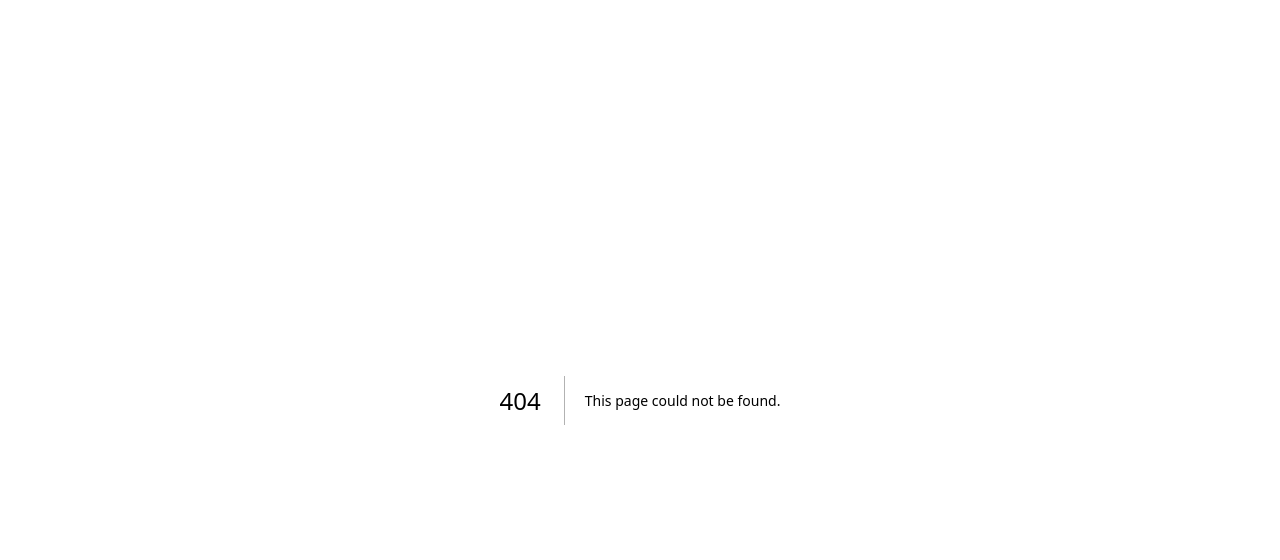
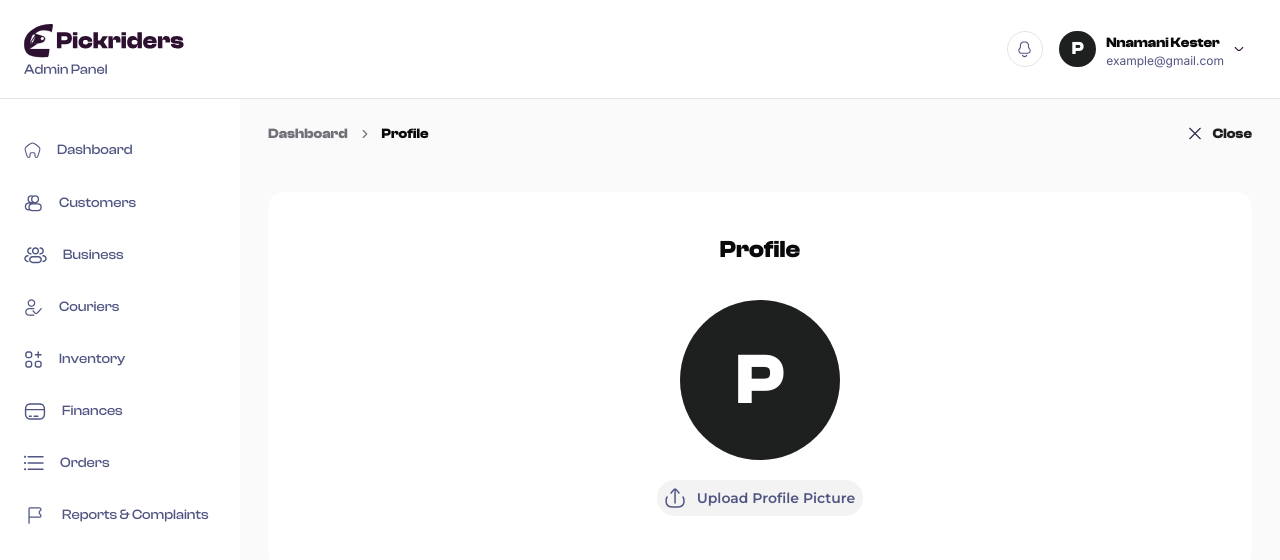
Before and after one commit to Pickriders/pickrider-admin, a Next.js app: page /dashboard/profile in a window 1280 px wide. Before the commit this address had no page. Shown: the top 560 px of the page. Built offline with nearby package versions, Linux system fonts and the light colour scheme.

Commit message:
added:pofile page

```diff
--- /dev/null
+++ b/src/app/(dashboard)/dashboard/profile/page.tsx
@@ -0,0 +1,57 @@
+import { SVG } from "@/components/svg";
+import { UI } from "@/components/ui";
+import Link from "next/link";
+
+const ProfilePage = () => {
+  return (
+    <div>
+      <div className="flex items-center justify-between">
+        <UI.Breadcrumb>
+          <UI.BreadcrumbList>
+            <UI.BreadcrumbItem>
+              <UI.BreadcrumbLink href="/dashboard">Dashboard</UI.BreadcrumbLink>
+            </UI.BreadcrumbItem>
+            <UI.BreadcrumbSeparator />
+            <UI.BreadcrumbItem>
+              <UI.BreadcrumbPage>Profile</UI.BreadcrumbPage>
+            </UI.BreadcrumbItem>
+          </UI.BreadcrumbList>
+        </UI.Breadcrumb>
+        <Link
+          href={"/dashboard"}
+          className="font-semibold flex items-center gap-x-2 text-sm text-[#1E1F1F] font-clash-display"
+        >
+          <SVG.XIcon width={18} />
+          Close
+        </Link>
+      </div>
+
+      <section className="mt-[3rem] bg-background rounded-2xl py-10 px-8">
+        <div className="w-[25rem] mx-auto ">
+          <h1 className="text-center text-[1.5rem] font-clash-display font-semibold">
+            Profile
+          </h1>
+
+          <div>
+            <div className="size-[10rem] rounded-full bg-primary-black mx-auto mt-[2rem] text-7xl font-semibold font-clash-display grid place-items-center text-white">
+              P
+            </div>
+
+            <div className="grid place-items-center mt-5">
+              <input type="file" name="" id="profile-pic" className="hidden" />
+              <label
+                htmlFor="profile-pic"
+                className="flex cursor-pointer items-center text-primary-gray text-sm font-montserrat font-semibold px-2 py-2 rounded-full bg-[#F3F3F3] gap-x-3"
+              >
+                <SVG.UploadIcon />
+                Upload Profile Picture
+              </label>
+            </div>
+          </div>
+          <form action="" className="mt-3"></form>
+        </div>
+      </section>
+    </div>
+  );
+};
+export default ProfilePage;
--- a/src/app/layout.tsx
+++ b/src/app/layout.tsx
@@ -24,14 +24,14 @@ export default function RootLayout({
       className={cn(clashDisplay.variable, montserrat.variable)}
     >
       <body className={inter.className}>
-        <ThemeProvider
+        {/* <ThemeProvider
           attribute="class"
           defaultTheme="system"
           enableSystem
           disableTransitionOnChange
-        >
-          {children}
-        </ThemeProvider>
+        > */}
+        {children}
+        {/* </ThemeProvider> */}
       </body>
     </html>
   );
--- a/src/components/layouts/Header/UserMenu/index.tsx
+++ b/src/components/layouts/Header/UserMenu/index.tsx
@@ -22,11 +22,14 @@ export const UserMenu = () => {
         </div>
       </UI.DropdownMenuTrigger>
       <UI.DropdownMenuContent sideOffset={20} className="w-[215px]">
-        <UI.DropdownMenuItem>
-          <div className="flex items-center gap-x-2 text-sm font-montserrat font-semibold text-primary-gray">
+        <UI.DropdownMenuItem asChild>
+          <Link
+            href={"/dashboard/profile"}
+            className="flex items-center gap-x-2 text-sm font-montserrat font-semibold text-primary-gray"
+          >
             <SVG.PersonEdit />
             Profile
-          </div>
+          </Link>
         </UI.DropdownMenuItem>
         <UI.DropdownMenuItem>
           <div className="flex items-center gap-x-2 text-sm font-semibold font-montserrat text-primary-gray">
--- /dev/null
+++ b/src/components/svg/UploadIcon.tsx
@@ -0,0 +1,20 @@
+export const UploadIcon = () => {
+  return (
+    <svg
+      width="20"
+      height="20"
+      viewBox="0 0 27 27"
+      fill="none"
+      xmlns="http://www.w3.org/2000/svg"
+    >
+      <path
+        d="M11.1699 1.65002C11.7087 1.10913 12.3067 0.660738 13.0709 0.538975C13.2338 0.513035 13.398 0.5 13.5625 0.5C13.727 0.5 13.8913 0.513035 14.0541 0.538975C14.8183 0.660738 15.4163 1.10913 15.9552 1.65003C16.4802 2.17712 17.0668 2.91701 17.7778 3.81365L19.6794 6.21204C20.0226 6.6448 19.9499 7.27378 19.5171 7.61691C19.0844 7.96004 18.4554 7.88739 18.1123 7.45463L16.2485 5.104C15.5042 4.1653 14.9927 3.52263 14.5625 3.08603V20.1667C14.5625 20.719 14.1148 21.1667 13.5625 21.1667C13.0102 21.1667 12.5625 20.719 12.5625 20.1667V3.08603C12.1323 3.52263 11.6208 4.1653 10.8766 5.104L9.01276 7.45463C8.66963 7.88739 8.04064 7.96004 7.60789 7.61691C7.17513 7.27378 7.10247 6.6448 7.4456 6.21204L9.34726 3.81366C10.0582 2.91703 10.6448 2.17711 11.1699 1.65002Z"
+        fill="#505582"
+      />
+      <path
+        d="M25.0292 11.5661C24.6975 11.1245 24.0707 11.0354 23.6291 11.3671C23.1875 11.6988 23.0984 12.3257 23.4301 12.7672C24.1414 13.7142 24.5625 14.8898 24.5625 16.1667V17.5C24.5625 18.7769 24.5594 19.2989 24.4927 19.7198C24.1087 22.1445 22.207 24.0462 19.7823 24.4302C19.3614 24.4969 18.8394 24.5 17.5625 24.5H9.56251C8.28562 24.5 7.76361 24.4969 7.34272 24.4302C4.91799 24.0462 3.01632 22.1445 2.63228 19.7198C2.56561 19.2989 2.56251 18.7769 2.56251 17.5V16.1667C2.56251 14.8898 2.98361 13.7142 3.69492 12.7672C4.02661 12.3257 3.93752 11.6988 3.49593 11.3671C3.05435 11.0354 2.42748 11.1245 2.09579 11.5661C1.13326 12.8475 0.562511 14.4419 0.562511 16.1667L0.562505 17.6078C0.562415 18.7438 0.562361 19.4358 0.656901 20.0327C1.17648 23.3132 3.74934 25.886 7.02985 26.4056C7.62675 26.5001 8.31874 26.5001 9.45478 26.5H17.6702C18.8063 26.5001 19.4983 26.5001 20.0952 26.4056C23.3757 25.886 25.9485 23.3132 26.4681 20.0327C26.5627 19.4358 26.5626 18.7438 26.5625 17.6077L26.5625 16.1667C26.5625 14.4419 25.9918 12.8475 25.0292 11.5661Z"
+        fill="#505582"
+      />
+    </svg>
+  );
+};
--- a/src/components/svg/XIcon.tsx
+++ b/src/components/svg/XIcon.tsx
@@ -1,8 +1,10 @@
-export const XIcon = () => {
+import { SvgProps } from "./Svg.type";
+
+export const XIcon = ({ height = 21, width = 21 }: SvgProps) => {
   return (
     <svg
-      width="21"
-      height="21"
+      width={width}
+      height={height}
       viewBox="0 0 24 24"
       fill="none"
       xmlns="http://www.w3.org/2000/svg"
--- a/src/components/svg/index.ts
+++ b/src/components/svg/index.ts
@@ -34,6 +34,7 @@ import { ReportIcon } from "./ReportIcon";
 import { SearchIcon } from "./SearchIcon";
 import { SelectorIcon } from "./SelectorIcon";
 import { StatusIcon } from "./StatusIcon";
+import { UploadIcon } from "./UploadIcon";
 import { WarningIcon } from "./WarningIcon";
 import { XIcon } from "./XIcon";
 
@@ -76,4 +77,5 @@ export const SVG = {
   MoveUpRightArrowIcon,
   BalanceIcon,
   WarningIcon,
+  UploadIcon,
 };
--- /dev/null
+++ b/src/components/ui/BreadCrumb/index.tsx
@@ -0,0 +1,124 @@
+import * as React from "react";
+import { Slot } from "@radix-ui/react-slot";
+import { ChevronRight, MoreHorizontal } from "lucide-react";
+
+import { cn } from "@/lib/utils";
+
+const Breadcrumb = React.forwardRef<
+  HTMLElement,
+  React.ComponentPropsWithoutRef<"nav"> & {
+    separator?: React.ReactNode;
+  }
+>(({ ...props }, ref) => <nav ref={ref} aria-label="breadcrumb" {...props} />);
+Breadcrumb.displayName = "Breadcrumb";
+
+const BreadcrumbList = React.forwardRef<
+  HTMLOListElement,
+  React.ComponentPropsWithoutRef<"ol">
+>(({ className, ...props }, ref) => (
+  <ol
+    ref={ref}
+    className={cn(
+      "flex flex-wrap items-center gap-1.5 break-words text-sm text-muted-foreground sm:gap-2.5",
+      className
+    )}
+    {...props}
+  />
+));
+BreadcrumbList.displayName = "BreadcrumbList";
+
+const BreadcrumbItem = React.forwardRef<
+  HTMLLIElement,
+  React.ComponentPropsWithoutRef<"li">
+>(({ className, ...props }, ref) => (
+  <li
+    ref={ref}
+    className={cn(
+      "inline-flex font-clash-display font-semibold items-center gap-1.5",
+      className
+    )}
+    {...props}
+  />
+));
+BreadcrumbItem.displayName = "BreadcrumbItem";
+
+const BreadcrumbLink = React.forwardRef<
+  HTMLAnchorElement,
+  React.ComponentPropsWithoutRef<"a"> & {
+    asChild?: boolean;
+  }
+>(({ asChild, className, ...props }, ref) => {
+  const Comp = asChild ? Slot : "a";
+
+  return (
+    <Comp
+      ref={ref}
+      className={cn(
+        "transition-colors cursor-pointer hover:text-foreground",
+        className
+      )}
+      {...props}
+    />
+  );
+});
+BreadcrumbLink.displayName = "BreadcrumbLink";
+
+const BreadcrumbPage = React.forwardRef<
+  HTMLSpanElement,
+  React.ComponentPropsWithoutRef<"span">
+>(({ className, ...props }, ref) => (
+  <span
+    ref={ref}
+    role="link"
+    aria-disabled="true"
+    aria-current="page"
+    className={cn(
+      "font-semibold text-foreground font-clash-display",
+      className
+    )}
+    {...props}
+  />
+));
+BreadcrumbPage.displayName = "BreadcrumbPage";
+
+const BreadcrumbSeparator = ({
+  children,
+  className,
+  ...props
+}: React.ComponentProps<"li">) => (
+  <li
+    role="presentation"
+    aria-hidden="true"
+    className={cn("[&>svg]:w-3.5 [&>svg]:h-3.5", className)}
+    {...props}
+  >
+    {children ?? <ChevronRight />}
+  </li>
+);
+BreadcrumbSeparator.displayName = "BreadcrumbSeparator";
+
+const BreadcrumbEllipsis = ({
+  className,
+  ...props
+}: React.ComponentProps<"span">) => (
+  <span
+    role="presentation"
+    aria-hidden="true"
+    className={cn("flex h-9 w-9 items-center justify-center", className)}
+    {...props}
+  >
+    <MoreHorizontal className="h-4 w-4" />
+    <span className="sr-only">More</span>
+  </span>
+);
+BreadcrumbEllipsis.displayName = "BreadcrumbElipssis";
+
+export {
+  Breadcrumb,
+  BreadcrumbList,
+  BreadcrumbItem,
+  BreadcrumbLink,
+  BreadcrumbPage,
+  BreadcrumbSeparator,
+  BreadcrumbEllipsis,
+};
```
Also changed, not shown: src/components/ui/index.ts (+15 -0 lines).
